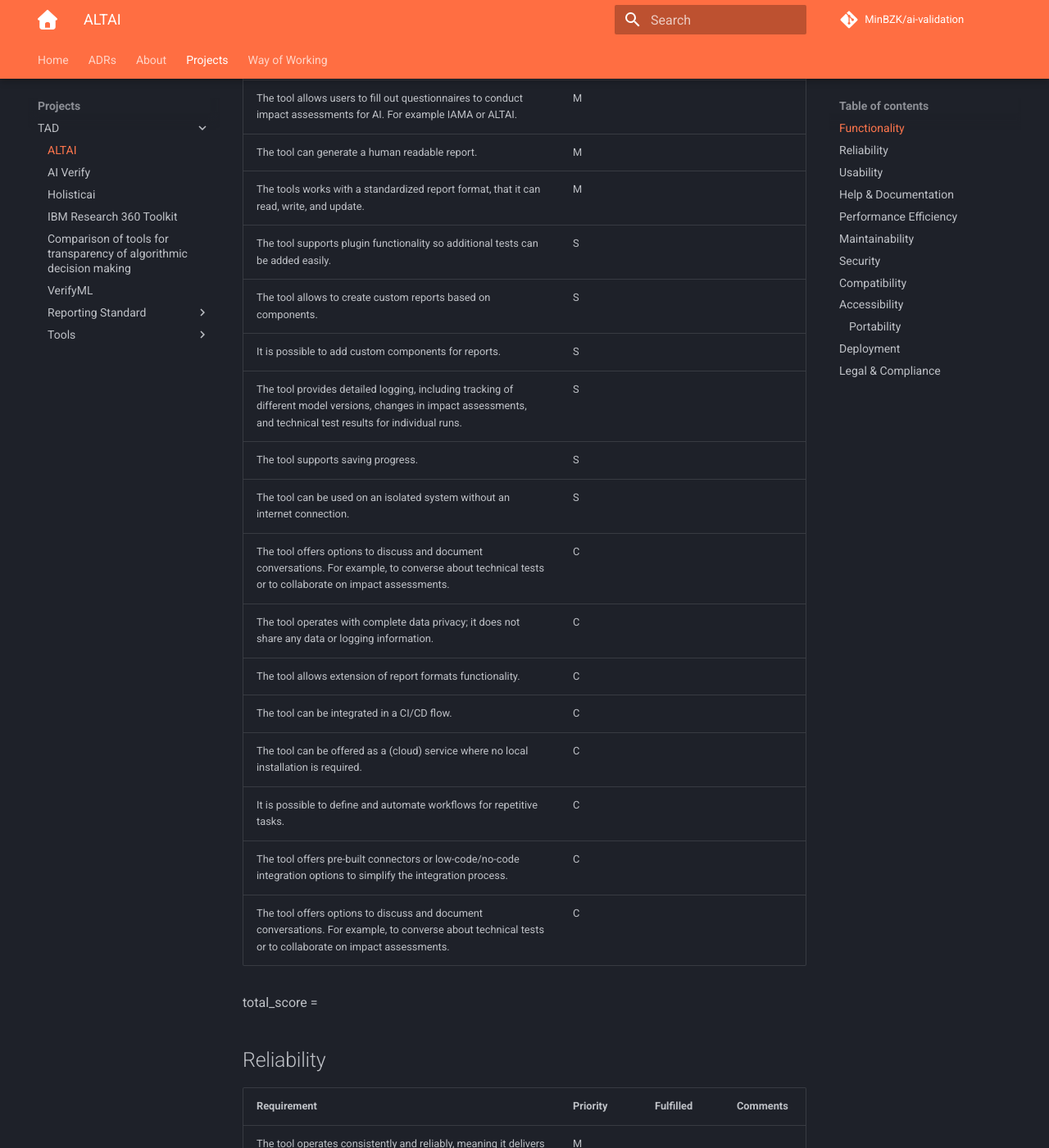
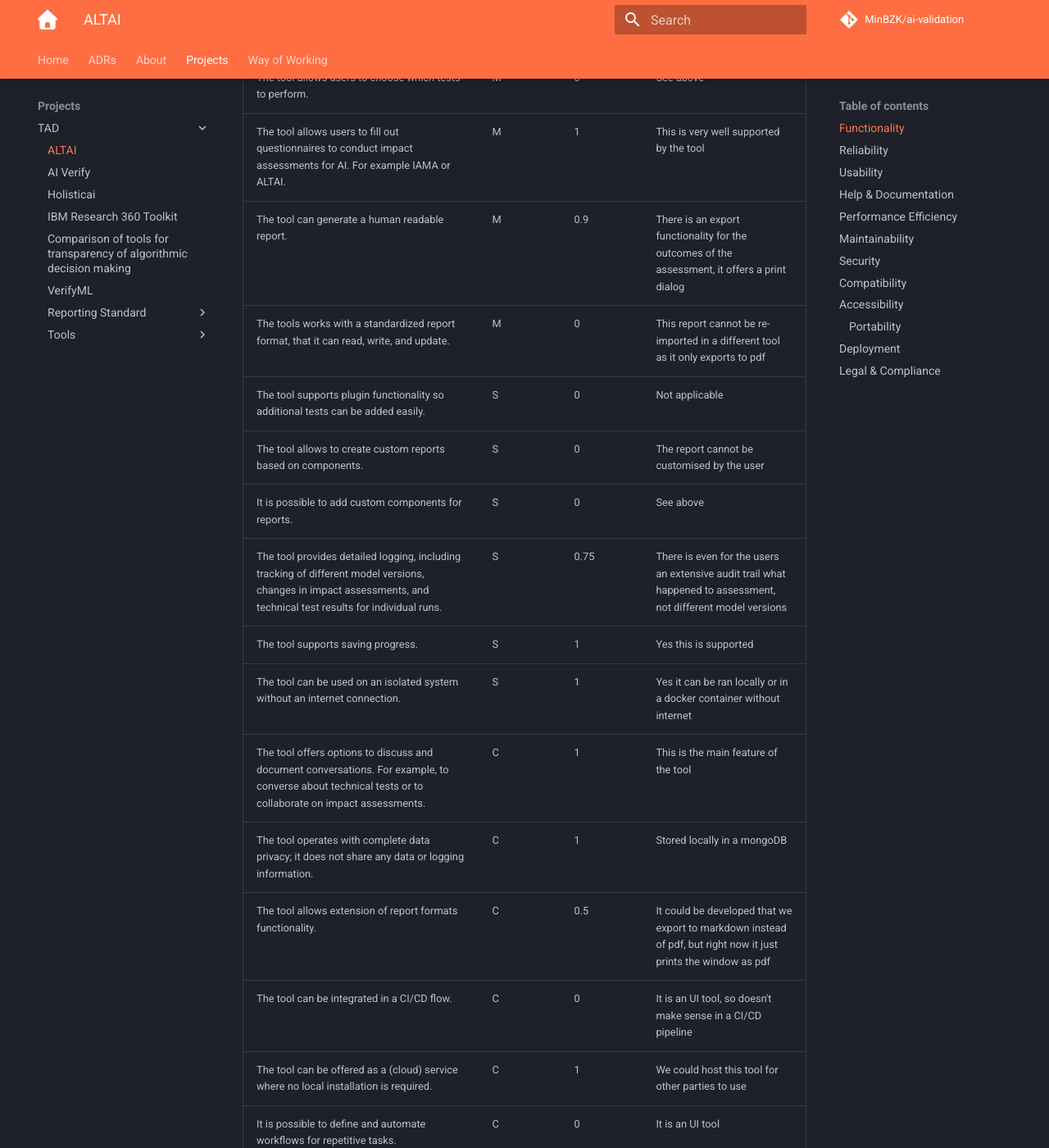
Before and after one commit to MinBZK/ai-validation, an MkDocs documentation site: the page built from docs/Projects/TAD/ai_assesment_tool_checklist.md, in a window 1280 px wide and 1400 px high, scrolled down 485 px. Shown: the whole window at 82% size. Built offline with MkDocs 1.6.1 and Material for MkDocs 9.7.7, drawn with Linux system fonts in a browser that asks for light colours; plug-ins that fetch from the network failed and are left out; comment, search, counter and statistics services are not loaded; some of the changed text lies outside the part shown.

Commit message:
Intermediary results

```diff
--- a/docs/Projects/TAD/ai_assesment_tool_checklist.md
+++ b/docs/Projects/TAD/ai_assesment_tool_checklist.md
@@ -1,30 +1,30 @@
 # ALTAI
 
-Introduction is written here [tools.md](tools.md#ai-assessment-tool). Is a discussion tool about AI Systems.
+Introduction is written here [tools.md](tools.md#ai-assessment-tool). It is a discussion tool about AI Systems.
 
 ## Functionality
 
-| Requirement                                                                                                                                                                                       | Priority  | Fulfilled | Comments |
-|:--------------------------------------------------------------------------------------------------------------------------------------------------------------------------------------------------|:----------|:----------|:---------|
-| The tool allows users to conduct technical tests on algorithms or models, including assessments of performance, bias, and fairness. To facilitate these tests, users can input relevant datasets, | M         |           |          |
-| The tool allows users to choose which tests to perform.                                                                                                                                           | M         |           |          |
-| The tool allows users to fill out questionnaires to conduct impact assessments for AI. For example IAMA or ALTAI.                                                                                 | M         |           |          |
-| The tool can generate a human readable report.                                                                                                                                                    | M         |           |          |
-| The tools works with a standardized report format, that it can read, write, and update.                                                                                                           | M         |           |          |
-| The tool supports plugin functionality so additional tests can be added easily.                                                                                                                   | S         |           |          |
-| The tool allows to create custom reports based on components.                                                                                                                                     | S         |           |          |
-| It is possible to add custom components for reports.                                                                                                                                              | S         |           |          |
-| The tool provides detailed logging, including tracking of different model versions, changes in impact assessments, and technical test results for individual runs.                                | S         |           |          |
-| The tool supports saving progress.                                                                                                                                                                | S         |           |          |
-| The tool can be used on an isolated system without an internet connection.                                                                                                                        | S         |           |          |
-| The tool offers options to discuss and document conversations. For example, to converse about technical tests or to collaborate on impact assessments.                                            | C         |           |          |
-| The tool operates with complete data privacy; it does not share any data or logging information.                                                                                                  | C         |           |          |
-| The tool allows extension of report formats functionality.                                                                                                                                        | C         |           |          |
-| The tool can be integrated in a CI/CD flow.                                                                                                                                                       | C         |           |          |
-| The tool can be offered as a (cloud) service where no local installation is required.                                                                                                             | C         |           |          |
-| It is possible to define and automate workflows for repetitive tasks.                                                                                                                             | C         |           |          |
-| The tool offers pre-built connectors or low-code/no-code integration options to simplify the integration process.                                                                                 | C         |           |          |
-| The tool offers options to discuss and document conversations. For example, to converse about technical tests or to collaborate on impact assessments.                                            | C         |           |          |
+| Requirement                                                                                                                                                                                       | Priority  | Fulfilled | Comments                                                                                                        |
+|:--------------------------------------------------------------------------------------------------------------------------------------------------------------------------------------------------|:----------|:----------|:----------------------------------------------------------------------------------------------------------------|
+| The tool allows users to conduct technical tests on algorithms or models, including assessments of performance, bias, and fairness. To facilitate these tests, users can input relevant datasets, | M         | 0         | The tool only allows for discussions not technical tests                                                        |
+| The tool allows users to choose which tests to perform.                                                                                                                                           | M         | 0         | See above                                                                                                       |
+| The tool allows users to fill out questionnaires to conduct impact assessments for AI. For example IAMA or ALTAI.                                                                                 | M         | 1         | This is very well supported by the tool                                                                         |
+| The tool can generate a human readable report.                                                                                                                                                    | M         | 0.9       | There is an export functionality for the outcomes of the assessment, it offers a print dialog                   |
+| The tools works with a standardized report format, that it can read, write, and update.                                                                                                           | M         | 0         | This report cannot be re-imported in a different tool as it only exports to pdf                                 |
+| The tool supports plugin functionality so additional tests can be added easily.                                                                                                                   | S         | 0         | Not applicable                                                                                                  |
+| The tool allows to create custom reports based on components.                                                                                                                                     | S         | 0         | The report cannot be customised by the user                                                                     |
+| It is possible to add custom components for reports.                                                                                                                                              | S         | 0         | See above                                                                                                       |
+| The tool provides detailed logging, including tracking of different model versions, changes in impact assessments, and technical test results for individual runs.                                | S         | 0.75      | There is even for the users an extensive audit trail what happened to assessment, not different model versions  |
+| The tool supports saving progress.                                                                                                                                                                | S         | 1         | Yes this is supported                                                                                           |
+| The tool can be used on an isolated system without an internet connection.                                                                                                                        | S         | 1         | Yes it can be ran locally or in a docker container without internet                                             |
+| The tool offers options to discuss and document conversations. For example, to converse about technical tests or to collaborate on impact assessments.                                            | C         | 1         | This is the main feature of the tool                                                                            |
+| The tool operates with complete data privacy; it does not share any data or logging information.                                                                                                  | C         | 1         | Stored locally in a mongoDB                                                                                     |
+| The tool allows extension of report formats functionality.                                                                                                                                        | C         | 0.5       | It could be developed that we export to markdown instead of pdf, but right now it just prints the window as pdf |
+| The tool can be integrated in a CI/CD flow.                                                                                                                                                       | C         | 0         | It is an UI tool, so doesn't make sense in a CI/CD pipeline                                                     |
+| The tool can be offered as a (cloud) service where no local installation is required.                                                                                                             | C         | 1         | We could host this tool for other parties to use                                                                |
+| It is possible to define and automate workflows for repetitive tasks.                                                                                                                             | C         | 0         | It is an UI tool                                                                                                |
+| The tool offers pre-built connectors or low-code/no-code integration options to simplify the integration process.                                                                                 | C         | 0         | No                                                                                                              |
+| The tool offers options to discuss and document conversations. For example, to converse about technical tests or to collaborate on impact assessments.                                            | C         |           |                                                                                                                 |
 
 total_score =
 
@@ -91,14 +91,14 @@ total_score =
 
 ## Security
 
-| Requirement                                                                                                                            | Priority | Fulfilled | Comments |
-|:---------------------------------------------------------------------------------------------------------------------------------------|:---------|-----------|----------|
-| The tool must protect data and system from unauthorized access, use, disclosure, disruption, modification, or destruction.             | M        |           |          |
-| Regular security audits and penetration testing are conducted.                                                                         | S        |           |          |
-| The tool enforce authorization controls based on user roles and permissions, restricting access to sensitive data and functionalities. | C        |           |          |
-| Data encryption is used for sensitive information at rest and in transit.                                                              | C        |           |          |
-| The project allows for regular security audits and penetration testing to identify vulnerabilities and ensure system integrity.        | C        |           |          |
-| The tool implements backup functionality to ensure data availability in case of incidents.                                             | C        |           |          |
+| Requirement                                                                                                                            | Priority | Fulfilled | Comments                                                                                                                                                           |
+|:---------------------------------------------------------------------------------------------------------------------------------------|:---------|-----------|--------------------------------------------------------------------------------------------------------------------------------------------------------------------|
+| The tool must protect data and system from unauthorized access, use, disclosure, disruption, modification, or destruction.             | M        |           |                                                                                                                                                                    |
+| Regular security audits and penetration testing are conducted.                                                                         | S        | 0         | When running docker compose up, the docker client will tell there are quite some CVE vulnerabilities in there, an upgrade of the Node version would help much here |
+| The tool enforce authorization controls based on user roles and permissions, restricting access to sensitive data and functionalities. | C        | 1         | The tool                                                                                                                                                           |
+| Data encryption is used for sensitive information at rest and in transit.                                                              | C        | 1         |                                                                                                                                                                    |
+| The project allows for regular security audits and penetration testing to identify vulnerabilities and ensure system integrity.        | C        | 1         | The tool does allow this, as it is open-source                                                                                                                     |
+| The tool implements backup functionality to ensure data availability in case of incidents.                                             | C        |           |                                                                                                                                                                    |
 
 total_score =
 
```
